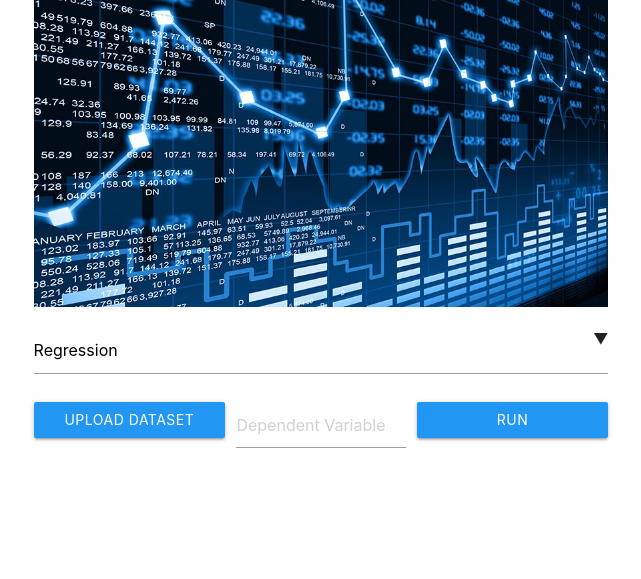
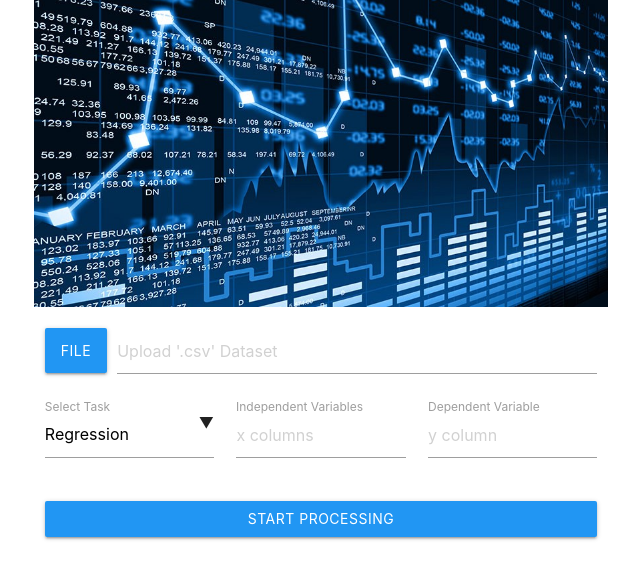
Before and after one commit to Prabhutva-Raj/ml.tools, a Django app: template model_deploy/api/templates/api/index.html in a window 1280 px wide. Shown: the part 116-695 px from the top of the page, without its empty margins (319-960 px from the left). Run offline with Django 3.2, Linux system fonts and the light colour scheme; the template is opened without the code that fills it, so the values that code supplies are empty; some libraries are stand-ins or nearby versions.

Commit message:
Add files via upload

```diff
--- a/model_deploy/api/templates/api/index.html
+++ b/model_deploy/api/templates/api/index.html
@@ -10,7 +10,7 @@
 <body>
   {% include "./navbar.html" %}
 
-      <div class = "container" style="margin-top:4%;">
+  <div class = "container " style="margin-top:4%;margin-bottom:4%">
 
     <div class="row">
       <div class="col m2 s1">
@@ -18,58 +18,69 @@
 
     <div class="col m8 s10 ">
       <img src="{% static 'api/Images/regression.jpeg' %}" class=responsive-img>
-            <div class="input-field col s12">
+      <div class="col s12">
 
         <form name = "formf" action ="{% url 'run' %}" method = "POST" enctype="multipart/form-data">
           {% csrf_token %}
 
+          <div class="file-field input-field">
+          <div class="btn blue">
+            <span>File</span><input type="file" name="filename" required>
+          </div>
+          <div class="file-path-wrapper">
+            <input class="file-path validate" type="text" placeholder="Upload '.csv' Dataset">
+          </div>
+          </div>
+
           <div class="row">
+            <div class="input-field col s4">
               <select name="task" id="task" required>
                 <option disabled>Select your Task</option>
                 <option value="1">Regression</option>
                 <option value="2">Classification</option>
                 <option value="3">Clustering</option>
               </select>
+              <label>Select Task</label>
             </div>
 
-                <div class="row">
-                  <div class="col s4 btn blue waves-effect file-field input-field" style="margin:auto;" >
-                    <input type="file" name="filename" required>Upload Dataset
+            <div class="input-field col s4" >
+              <input name="indep_var" type="number" placeholder= "x columns" required >
+              <label>Independent Variables</label>
             </div>
 
-                  <div class="col s4" >
-                    <input name="dep_var" type="number" placeholder= "Dependent Variable Column" required >
+            <div class="input-field col s4" >
+              <input name="dep_var" type="number" placeholder= "y column" required >
+              <label>Dependent Variable</label>
             </div>
-
-                  <button  class="col s4 btn blue waves-effect" type="submit" style="color:white;">Run</button>
-
-
-                </div>
-              </form>
 
           </div>
 
+          <button  class="col s12 btn blue waves-effect" type="submit" style="color:white;">Start Processing</button>
+
+        </form>
+
+      </div> <!--form div-->
+
       </div>
+
       <div class="col m2 s1">
       </div>
 
     </div>
 
+  </div> <!--container 1 div-->
 
-
-      <!--JavaScript at end of body for optimized loading-->
-
-      <!-- jquery-->
-      <script>
-        $(document).ready(function() {
-          $('select').material_select();
-           $('.sidenav-trigger').sidenav();
-
-         });
-      </script>
+  <div class="container " style="width:90%"> <!--container 2 div-->
+    </div> <!--container 2 div ends-->
 
 
 
 
+  <!--JavaScript and jquery at end of body for optimized loading-->
+  <script>
+    {% include "./scripts.js" %}
+  </script>
+
 </body>
+
 </html>
--- /dev/null
+++ b/model_deploy/api/templates/api/scripts.js
@@ -0,0 +1,5 @@
+$(document).ready(function() {
+  $('select').material_select();
+   $('.sidenav-trigger').sidenav();
+
+ });
```
Lines whose indentation alone changed are shown as unchanged.
